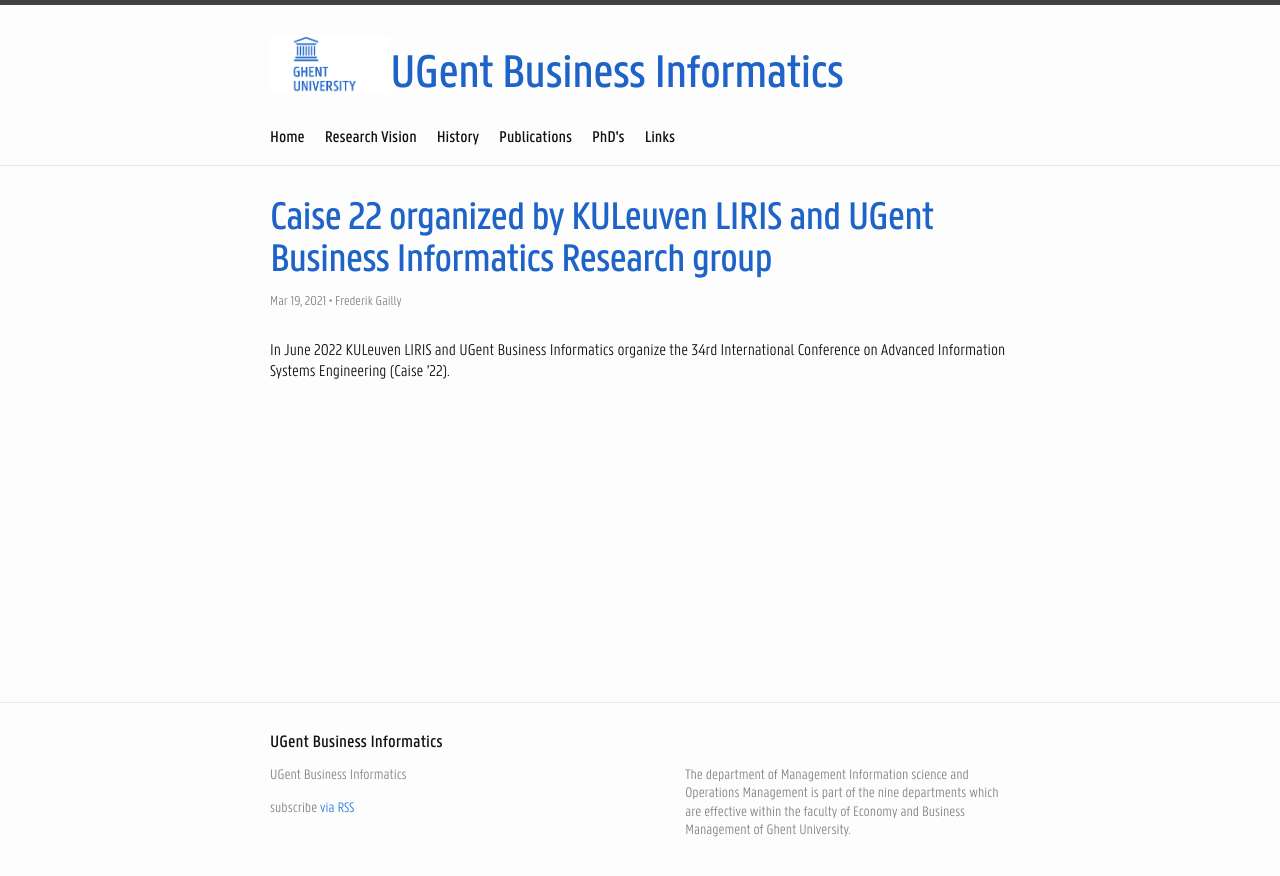
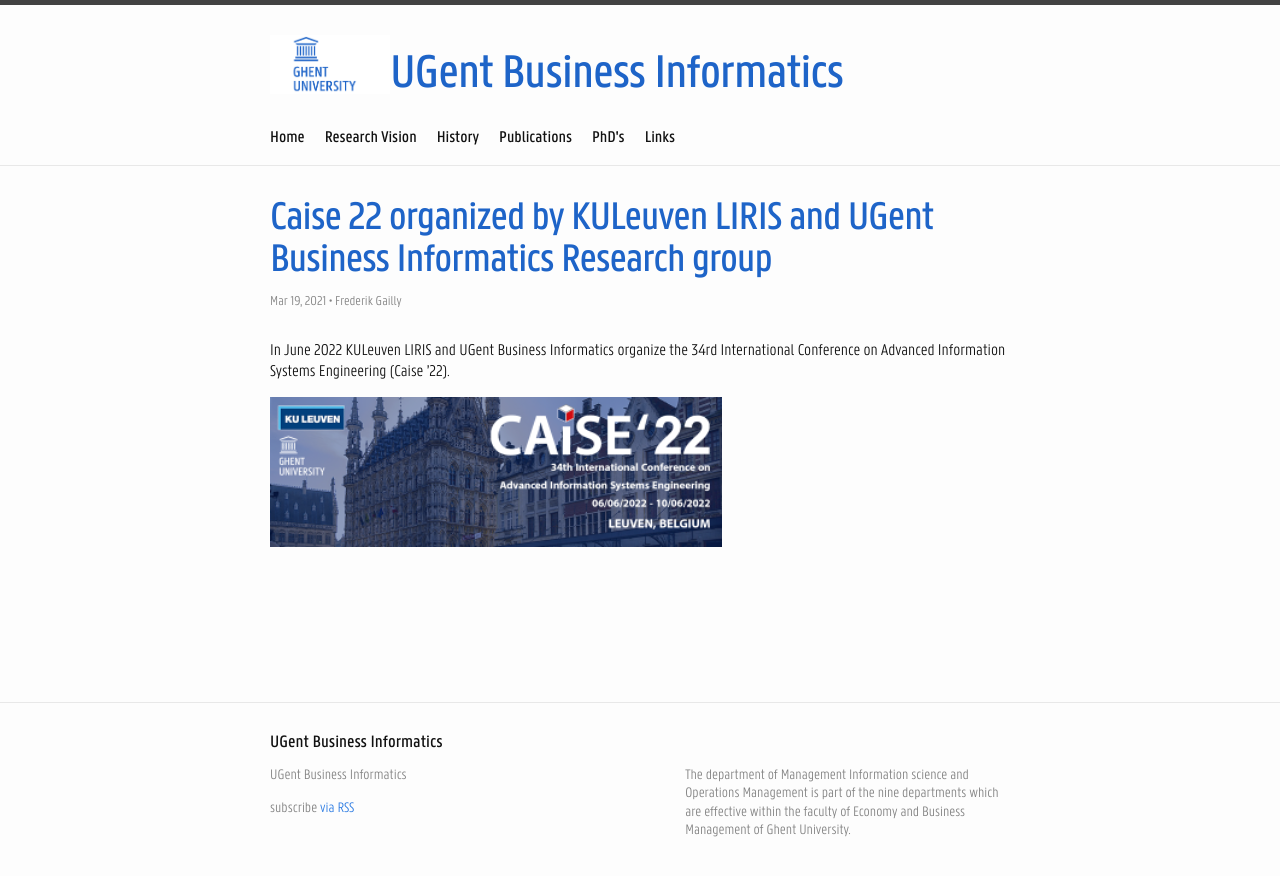
Before and after one commit to UGent-BusinessInformatics/ugent-businessinformatics.github.io, a Jekyll site: the page built from _posts/2021-03-19-caise-22-organized-by-kuleuven-liris-and-ugent-business-informatics-research-group.markdown, in a window 1280 px wide. Shown: the top 876 px of the page. Built offline with Jekyll 4.4.1, drawn with Linux system fonts in a browser that asks for light colours.

Commit message:
Update 2021-03-19-caise-22-organized-by-kuleuven-liris-and-ugent-business-informatics-research-group.markdown

```diff
--- a/_posts/2021-03-19-caise-22-organized-by-kuleuven-liris-and-ugent-business-informatics-research-group.markdown
+++ b/_posts/2021-03-19-caise-22-organized-by-kuleuven-liris-and-ugent-business-informatics-research-group.markdown
@@ -6,3 +6,5 @@
 ---
 
 In June 2022 KULeuven LIRIS and UGent Business Informatics organize the 34rd International Conference on Advanced Information Systems Engineering (Caise ’22).
+
+![CAiSE 22 Banner](/uploads/CaiseBanner.png)
```
